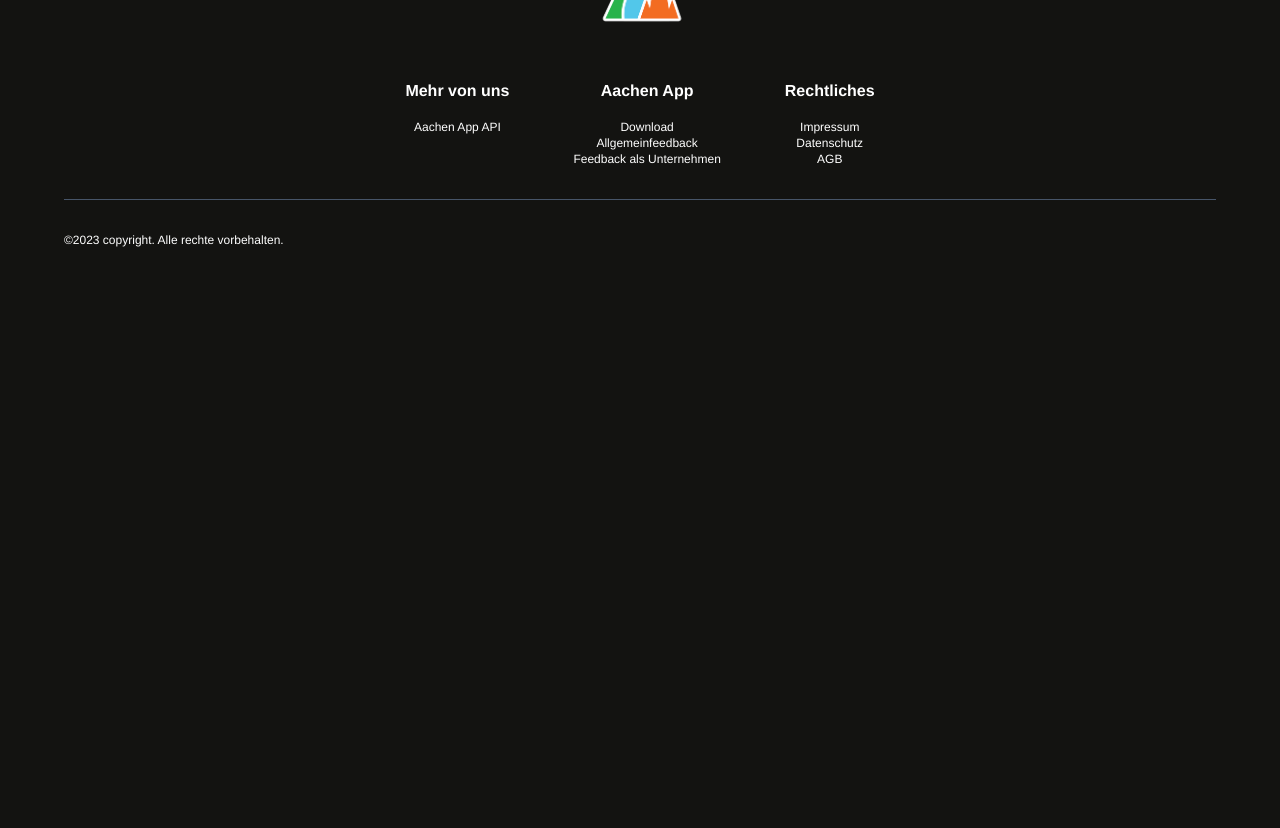
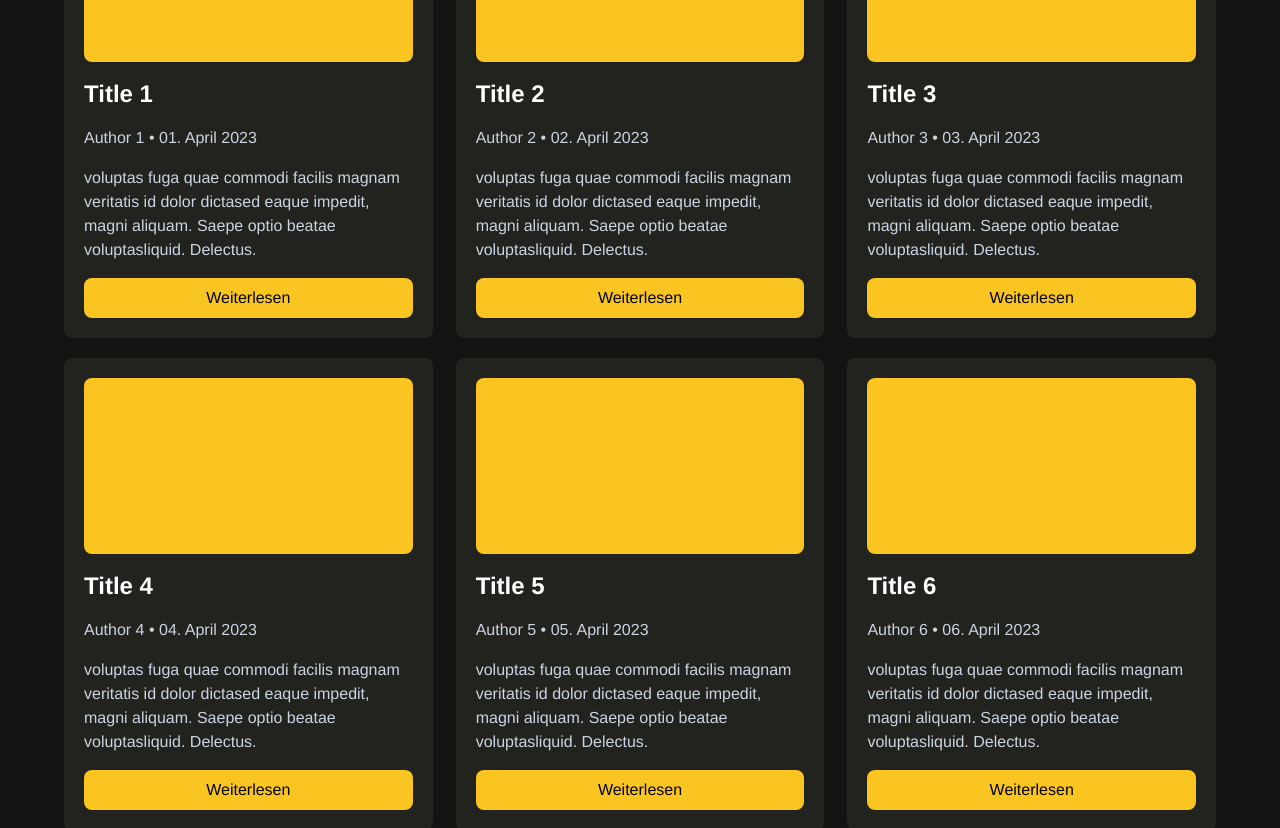
Before and after one commit to FynnFrings/aachen-web-app, a Next.js app in the folder frontend/: page /blogs in a window 1280 px wide. Shown: the part 800-1628 px from the top of the page. Before the commit the page ends 1080 px from the top, so only its background shows below. Built offline with nearby package versions, Linux system fonts and the light colour scheme.

Commit message:
finished BlogCard

```diff
--- a/frontend/components/Blog/Blog.tsx
+++ b/frontend/components/Blog/Blog.tsx
@@ -1,4 +1,4 @@
-import BlogCard from "./BlogCard";
+import BlogCard from "./BlogCardCarousel";
 import BlogDesktop from "./BlogDesktop";
 import AachenPic2 from "../../public/AachenPics/aachen3.jpg";
 import Aachen5 from "../../public/AachenPics/aachen5.jpg";
--- a/frontend/components/Blog/BlogCard.tsx
+++ b/frontend/components/Blog/BlogCard.tsx
@@ -1,41 +1,27 @@
-import Image, { StaticImageData } from "next/image";
+import { IBlogCard } from "@/pages/blogs/database";
 import Link from "next/link";
-import { FC } from "react";
 
-interface Props {
-  photo: StaticImageData;
-}
-
-const BlogCard: FC<Props> = ({ photo }) => {
+const BlogCard = ({ title, author, date, text, link }: IBlogCard) => {
   return (
     <>
-      <div className="w-full bg-[#22221f] flex flex-col mx-4 px-4 py-4 gap-y-4 rounded-2xl md:w-[45%] md:flex md:flex-col md:justify-between lg:w-full lg:mx-0 lg:px-10 lg:py-10 lg:whitespace-normal">
-        <div className="flex justify-center w-full items-center">
-          <Image
-            className="block rounded-2xl text-center lg:hidden"
-            src={photo}
-            alt="aachen"
-            width={300}
-            height={300}
-          />
-          <Image
-            className="lg:block rounded-2xl text-center w-full hidden"
-            src={photo}
-            alt="aachen"
-            width={0}
-            height={0}
-          />
+      <div className="bg-[#22221f] flex flex-col w-[32%] p-5 gap-y-4 rounded-lg">
+        <div className="w-full bg-[#fac520] h-44 rounded-lg"></div>
+        <div>
+          <h2 className="font-bold text-2xl text-white">{title}</h2>
         </div>
-        <div className="flex flex-col gap-y-4">
-          <h2 className="text-white font-medium text-2xl">
-            Lorem ipsum dolor sit amet
-          </h2>
-          <p className="text-white  font-light">
-            In die Aachen App kannst di aktuelle und zukünftige Events in Aachen
-            entdecken. Wir informieren dich ...
+        <div>
+          <p className="text-slate-300">
+            {author} • {date}
           </p>
-          <Link className="w-fit" href={"/"}>
-            <button className="text-[#FAC520] text-left">weiterlesen</button>
+        </div>
+        <div>
+          <p className="text-slate-300">{text}</p>
+        </div>
+        <div>
+          <Link href={link}>
+            <button className="w-full bg-[#fac520] rounded-lg py-2">
+              Weiterlesen
+            </button>
           </Link>
         </div>
       </div>
--- /dev/null
+++ b/frontend/components/Blog/BlogCardCarousel.tsx
@@ -0,0 +1,46 @@
+import Image, { StaticImageData } from "next/image";
+import Link from "next/link";
+import { FC } from "react";
+
+interface Props {
+  photo: StaticImageData;
+}
+
+const BlogCardCarousel: FC<Props> = ({ photo }) => {
+  return (
+    <>
+      <div className="w-full bg-[#22221f] flex flex-col mx-4 px-4 py-4 gap-y-4 rounded-2xl md:w-[45%] md:flex md:flex-col md:justify-between lg:w-full lg:mx-0 lg:px-10 lg:py-10 lg:whitespace-normal">
+        <div className="flex justify-center w-full items-center">
+          <Image
+            className="block rounded-2xl text-center lg:hidden"
+            src={photo}
+            alt="aachen"
+            width={300}
+            height={300}
+          />
+          <Image
+            className="lg:block rounded-2xl text-center w-full hidden"
+            src={photo}
+            alt="aachen"
+            width={0}
+            height={0}
+          />
+        </div>
+        <div className="flex flex-col gap-y-4">
+          <h2 className="text-white font-medium text-2xl">
+            Lorem ipsum dolor sit amet
+          </h2>
+          <p className="text-white  font-light">
+            In die Aachen App kannst di aktuelle und zukünftige Events in Aachen
+            entdecken. Wir informieren dich ...
+          </p>
+          <Link className="w-fit" href={"/"}>
+            <button className="text-[#FAC520] text-left">weiterlesen</button>
+          </Link>
+        </div>
+      </div>
+    </>
+  );
+};
+
+export default BlogCardCarousel;
--- a/frontend/components/Blog/BlogDesktop.tsx
+++ b/frontend/components/Blog/BlogDesktop.tsx
@@ -1,4 +1,4 @@
-import BlogCard from "./BlogCard";
+import BlogCardCarousel from "./BlogCardCarousel";
 import AachenPic4 from "../../public/AachenPics/aachen6.png";
 import Carousel, { CarouselItem } from "./Carousel";
 
@@ -7,13 +7,13 @@
     <>
       <Carousel>
         <CarouselItem>
-          <BlogCard photo={AachenPic4} />
+          <BlogCardCarousel photo={AachenPic4} />
         </CarouselItem>
         <CarouselItem>
-          <BlogCard photo={AachenPic4} />
+          <BlogCardCarousel photo={AachenPic4} />
         </CarouselItem>
         <CarouselItem>
-          <BlogCard photo={AachenPic4} />
+          <BlogCardCarousel photo={AachenPic4} />
         </CarouselItem>
       </Carousel>
     </>
--- a/frontend/components/Contact.tsx
+++ b/frontend/components/Contact.tsx
@@ -2,6 +2,7 @@
 import ContactAlert from "./ContactAlert";
 
 const Contact = () => {
+  //TODO: USE useReduce INSTEAD OF USE STATE
   const [firstname, setFirstname] = useState<string>();
   const [lastname, setLastname] = useState<string>();
   const [email, setEmail] = useState<string>();
--- a/frontend/components/SearchFiled.tsx
+++ b/frontend/components/SearchFiled.tsx
@@ -10,7 +10,7 @@
           <FiSearch />
         </div>
         <input
-          className="w-full text-start text-lg rounded-lg bg-transparent  h-12 border-transparent"
+          className="w-full text-start text-lg rounded-lg bg-transparent  h-12 border-transparent focus:!outline-offset-0 focus:!outline-none"
           type="text"
           placeholder={placeholder}
           onChange={handleChange}
--- a/frontend/pages/blogs/[id].tsx
+++ b/frontend/pages/blogs/[id].tsx
@@ -8,7 +8,7 @@
         <Titel
           titel={"Titel"}
           addInfo={"Fynn Frings • 01. April 2023"}
-          background={"bg-#fac520"}
+          background={"bg-[#fac520]"}
         />
         <div className="">
           <h2 className="text-white text-4xl font-bold mt-7">Titel</h2>
--- /dev/null
+++ b/frontend/pages/blogs/database.ts
@@ -0,0 +1,60 @@
+export interface IBlogCard {
+  id: number | string;
+  photo?: string;
+  title: string;
+  author: string;
+  date: string;
+  text: string;
+  link: string;
+}
+
+export const articles: IBlogCard[] = [
+  {
+    id: 1,
+    title: "Title 1",
+    author: "Author 1",
+    date: "01. April 2023",
+    text: "voluptas fuga quae commodi facilis magnam veritatis id dolor dictased eaque impedit, magni aliquam. Saepe optio beatae voluptasliquid. Delectus.",
+    link: "http://localhost:3000/blogs/1",
+  },
+  {
+    id: 2,
+    title: "Title 2",
+    author: "Author 2",
+    date: "02. April 2023",
+    text: "voluptas fuga quae commodi facilis magnam veritatis id dolor dictased eaque impedit, magni aliquam. Saepe optio beatae voluptasliquid. Delectus.",
+    link: "http://localhost:3000/blogs/2",
+  },
+  {
+    id: 3,
+    title: "Title 3",
+    author: "Author 3",
+    date: "03. April 2023",
+    text: "voluptas fuga quae commodi facilis magnam veritatis id dolor dictased eaque impedit, magni aliquam. Saepe optio beatae voluptasliquid. Delectus.",
+    link: "http://localhost:3000/blogs/3",
+  },
+  {
+    id: 4,
+    title: "Title 4",
+    author: "Author 4",
+    date: "04. April 2023",
+    text: "voluptas fuga quae commodi facilis magnam veritatis id dolor dictased eaque impedit, magni aliquam. Saepe optio beatae voluptasliquid. Delectus.",
+    link: "http://localhost:3000/blogs/4",
+  },
+  {
+    id: 5,
+    title: "Title 5",
+    author: "Author 5",
+    date: "05. April 2023",
+    text: "voluptas fuga quae commodi facilis magnam veritatis id dolor dictased eaque impedit, magni aliquam. Saepe optio beatae voluptasliquid. Delectus.",
+    link: "http://localhost:3000/blogs/5",
+  },
+  {
+    id: 6,
+    title: "Title 6",
+    author: "Author 6",
+    date: "06. April 2023",
+    text: "voluptas fuga quae commodi facilis magnam veritatis id dolor dictased eaque impedit, magni aliquam. Saepe optio beatae voluptasliquid. Delectus.",
+    link: "http://localhost:3000/blogs/6",
+  },
+];
--- a/frontend/pages/blogs/index.tsx
+++ b/frontend/pages/blogs/index.tsx
@@ -1,9 +1,12 @@
+import BlogCard from "@/components/Blog/BlogCard";
 import DropdownList from "@/components/DropdownFilter/DropdownList";
 import SearchFiled from "@/components/SearchFiled";
 import Titel from "@/components/Titel";
 import { ChangeEvent, useState } from "react";
+import { articles } from "./database";
 
 const BlogPage = () => {
+  //TODO: USE useReduce INSTEAD OF USE STATE
   //*handling search field in search bar START
   const [searchInput, setSearchInput] = useState<string>("");
 
@@ -36,6 +39,19 @@
           />
           <DropdownList selectItem={selectItem} itemSelection={itemSelection} />
         </div>
+        <div className="flex flex-wrap flex-row justify-between gap-5 ">
+          {articles.map((article) => (
+            <BlogCard
+              key={article.id}
+              id={article.id}
+              title={article.title}
+              author={article.author}
+              date={article.date}
+              text={article.text}
+              link={article.link}
+            />
+          ))}
+        </div>
       </div>
     </>
   );
```
